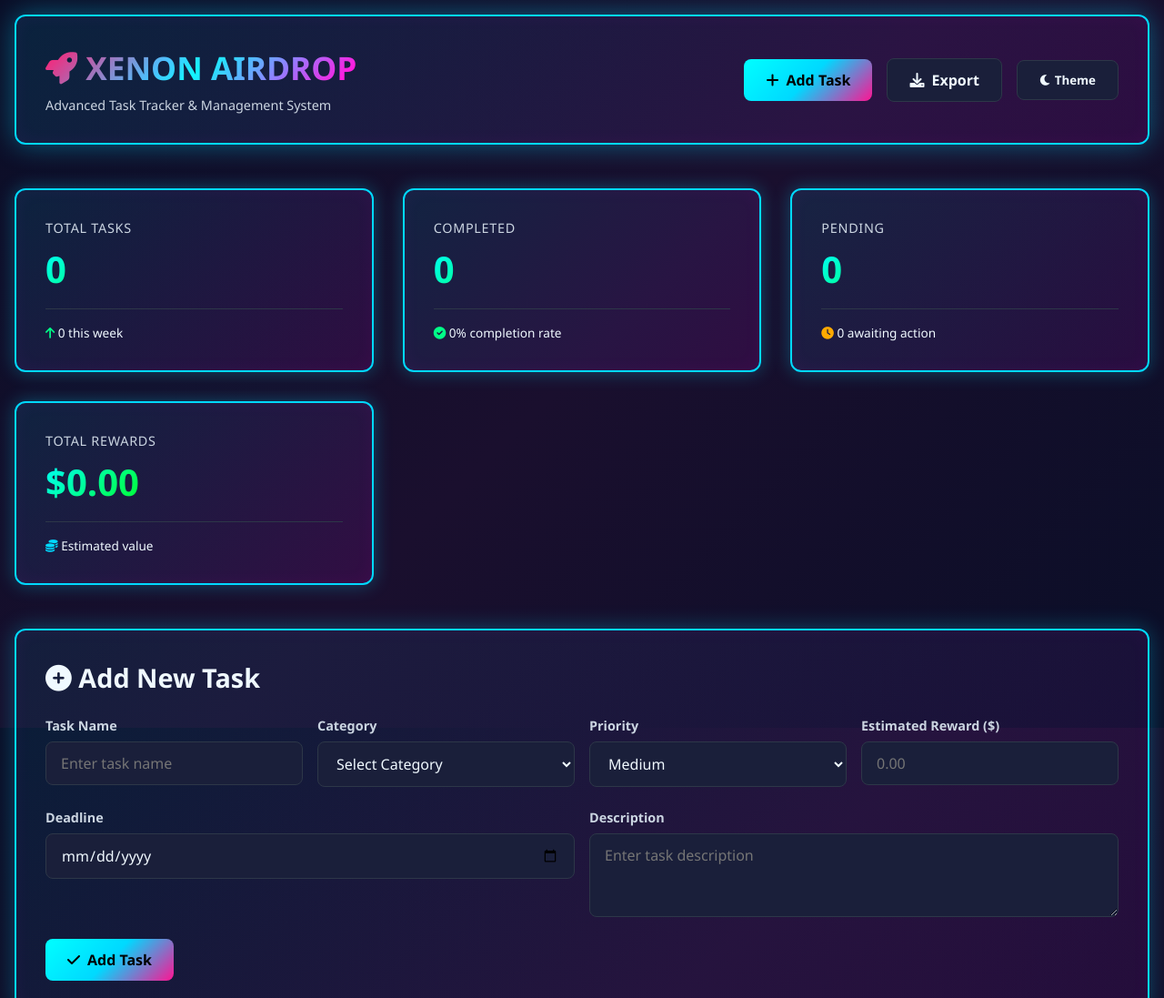
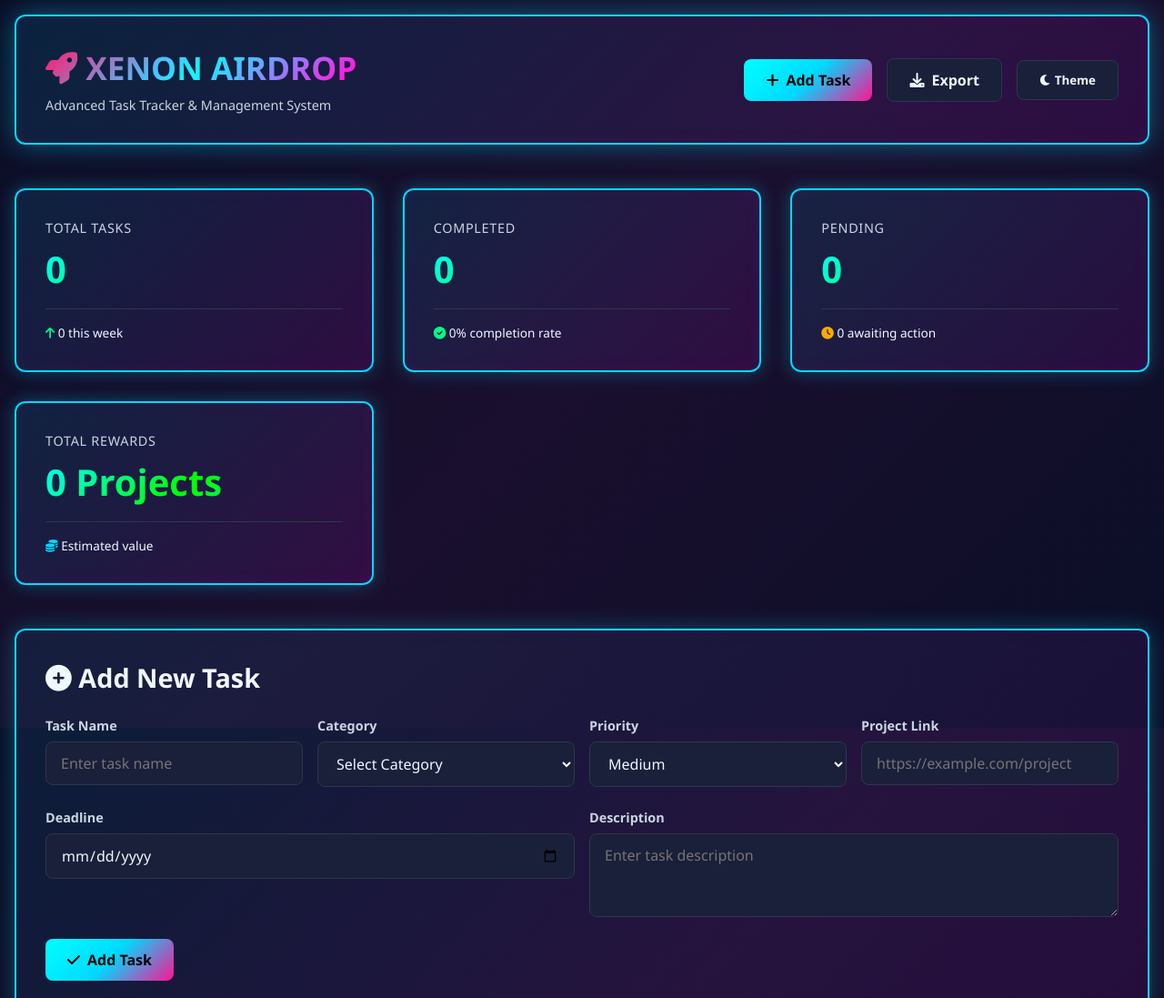
Before and after one commit to xenon231tech/xenon-airdop-task-tracker, a plain HTML site: page index.html in a window 1280 px wide. Shown: the top 1097 px of the page at 91% size. Drawn offline with nearby package versions, Linux system fonts and the light colour scheme.

Commit message:
feat: replace estimated reward with project link feature

```diff
--- a/index.html
+++ b/index.html
@@ -573,8 +573,8 @@
                     </select>
                 </div>
                 <div class="input-field">
-                    <label for="taskReward">Estimated Reward ($)</label>
-                    <input type="number" id="taskReward" placeholder="0.00" min="0" step="0.01">
+                    <label for="taskLink">Project Link</label>
+                    <input type="url" id="taskLink" placeholder="https://example.com/project">
                 </div>
             </div>
             <div class="input-group">
@@ -655,7 +655,7 @@
             const name = document.getElementById('taskName').value;
             const category = document.getElementById('taskCategory').value;
             const priority = document.getElementById('taskPriority').value;
-            const reward = parseFloat(document.getElementById('taskReward').value) || 0;
+            const link = document.getElementById('taskLink').value;
             const deadline = document.getElementById('taskDeadline').value;
             const description = document.getElementById('taskDescription').value;
 
@@ -669,7 +669,7 @@
                 name,
                 category,
                 priority,
-                reward,
+                link,
                 deadline,
                 description,
                 completed: false,
@@ -704,7 +704,7 @@
                                 ${task.completed ? 'Completed' : 'Pending'}
                             </span>
                             <span><i class="fas fa-tag"></i> ${task.category}</span>
-                            ${task.reward ? `<span><i class="fas fa-coins"></i> $${task.reward.toFixed(2)}</span>` : ''}
+                            ${task.link ? `<span><i class="fas fa-link"></i> <a href="${task.link}" target="_blank" style="color: var(--accent); text-decoration: none;">View Project</a></span>` : ''}
                             ${task.deadline ? `<span><i class="fas fa-calendar"></i> ${new Date(task.deadline).toLocaleDateString()}</span>` : ''}
                         </div>
                         ${task.description ? `<p style="margin-top: 0.5rem; color: var(--text-secondary);">${task.description}</p>` : ''}
@@ -750,13 +750,13 @@
             const total = tasks.length;
             const completed = tasks.filter(t => t.completed).length;
             const pending = total - completed;
-            const totalRewards = tasks.reduce((sum, t) => sum + t.reward, 0);
+            const completionRate = total > 0 ? Math.round((completed / total) * 100) : 0;
 
             document.getElementById('totalTasks').textContent = total;
             document.getElementById('completedTasks').textContent = completed;
             document.getElementById('pendingTasks').textContent = pending;
-            document.getElementById('totalRewards').textContent = `$${totalRewards.toFixed(2)}`;
-            document.getElementById('completionRate').textContent = total > 0 ? Math.round((completed / total) * 100) : 0 + '%';
+            document.getElementById('totalRewards').textContent = total + ' Projects';
+            document.getElementById('completionRate').textContent = completionRate + '%';
         }
 
         // Chart
@@ -843,7 +843,7 @@
             document.getElementById('taskName').value = '';
             document.getElementById('taskCategory').value = '';
             document.getElementById('taskPriority').value = 'medium';
-            document.getElementById('taskReward').value = '';
+            document.getElementById('taskLink').value = '';
             document.getElementById('taskDeadline').value = '';
             document.getElementById('taskDescription').value = '';
         }
```
